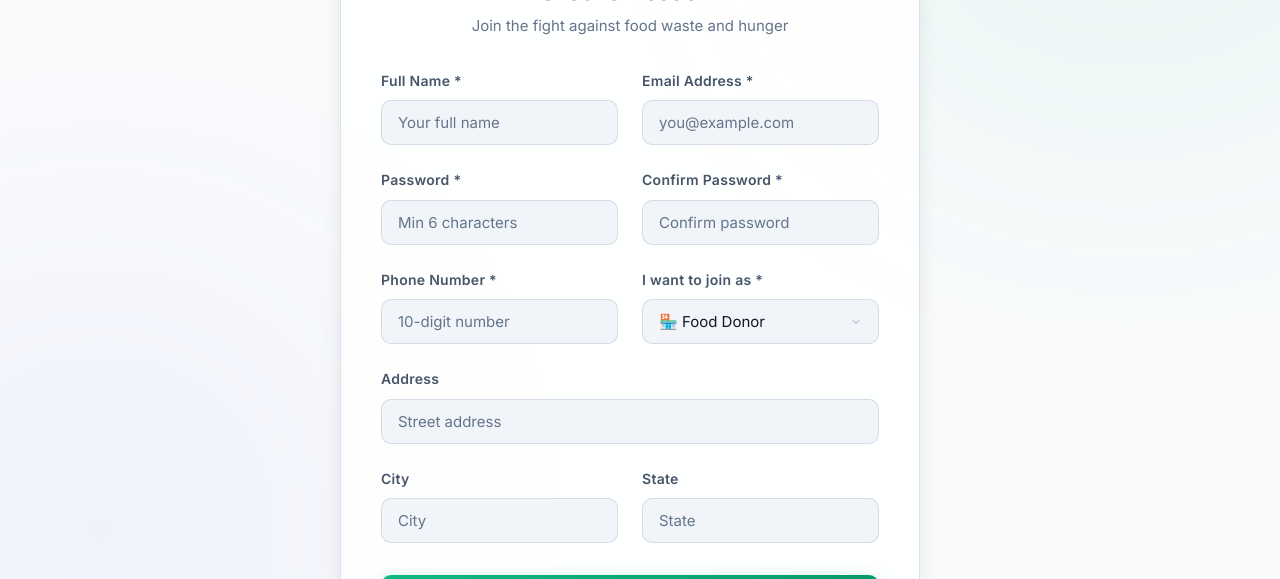
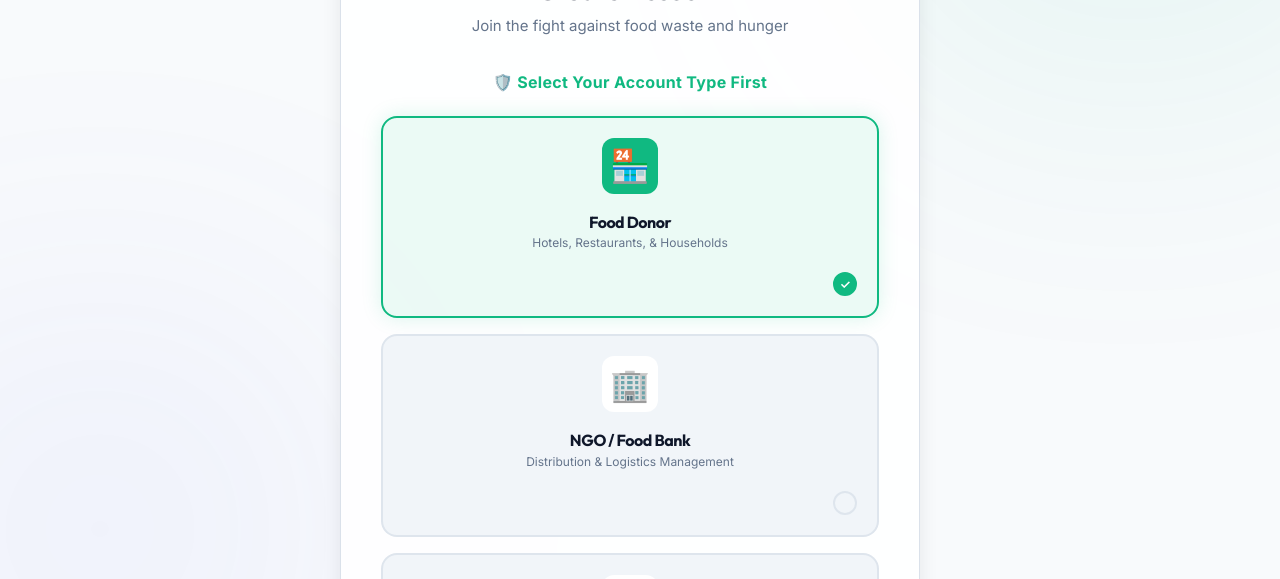
Before and after one commit to BTKcreations/Food_Management_For_NGO_and_Donar, a React (Vite) app in the folder client/: page /register in a window 1280 px wide. Shown: the part 221-800 px from the top of the page. Built offline with nearby package versions, Linux system fonts and the light colour scheme; no server answers.

Commit message:
feat: implement donation creation flow with multi-item basket support and associated UI styling

```diff
--- a/client/src/pages/Auth.css
+++ b/client/src/pages/Auth.css
@@ -115,8 +115,98 @@
   text-decoration: underline;
 }
 
+/* ========== ROLE SELECTOR ========== */
+.role-grid {
+  display: grid;
+  grid-template-columns: 1fr;
+  gap: 1rem;
+}
+
+.role-card {
+  display: flex;
+  align-items: center;
+  gap: 1.25rem;
+  padding: 1.25rem;
+  background: var(--bg-tertiary);
+  border: 2px solid var(--border-light);
+  border-radius: var(--radius-lg);
+  cursor: pointer;
+  transition: all var(--transition-normal);
+  position: relative;
+  overflow: hidden;
+}
+
+.role-card:hover {
+  background: var(--bg-secondary);
+  border-color: var(--primary-light);
+  transform: translateY(-2px);
+}
+
+.role-card.active {
+  background: rgba(16, 185, 129, 0.08);
+  border-color: var(--primary);
+  box-shadow: 0 0 20px rgba(16, 185, 129, 0.15);
+}
+
+.role-icon {
+  font-size: 2rem;
+  width: 56px;
+  height: 56px;
+  background: var(--bg-secondary);
+  border-radius: 12px;
+  display: flex;
+  align-items: center;
+  justify-content: center;
+  flex-shrink: 0;
+  transition: all var(--transition-normal);
+}
+
+.role-card.active .role-icon {
+  background: var(--primary);
+  color: white;
+}
+
+.role-info h3 {
+  font-size: 1rem;
+  margin-bottom: 2px;
+  color: var(--text-primary);
+}
+
+.role-info p {
+  font-size: 0.75rem;
+  color: var(--text-muted);
+  margin-bottom: 0;
+}
+
+.role-check {
+  margin-left: auto;
+  width: 24px;
+  height: 24px;
+  border-radius: 50%;
+  border: 2px solid var(--border-light);
+  display: flex;
+  align-items: center;
+  justify-content: center;
+  color: transparent;
+  font-size: 12px;
+  font-weight: 800;
+  transition: all var(--transition-normal);
+}
+
+.role-card.active .role-check {
+  background: var(--primary);
+  border-color: var(--primary);
+  color: white;
+}
+
 @media (max-width: 768px) {
   .auth-card {
     padding: 1.5rem;
   }
 }
+
+@media (min-width: 500px) {
+  .role-grid {
+    grid-template-columns: 1fr;
+  }
+}
--- a/client/src/pages/CreateDonation.jsx
+++ b/client/src/pages/CreateDonation.jsx
@@ -211,10 +211,7 @@ export default function CreateDonation() {
                             <label className="form-label" style={{ fontSize: '0.75rem' }}>Qty / Weight</label>
                             <input type="text" className="form-input" placeholder="e.g. 2 kg, 1 box" value={itemQuantity} onChange={e => setItemQuantity(e.target.value)} />
                           </div>
-                          <div className="form-group" style={{ marginBottom: 0 }}>
-                            <label className="form-label" style={{ fontSize: '0.75rem' }}>Servings</label>
-                            <input type="number" className="form-input" placeholder="0" value={itemServings} onChange={e => setItemServings(e.target.value)} />
-                          </div>
+
                         </div>
 
                         <div className="form-row" style={{ gap: '0.75rem', marginBottom: '1.5rem' }}>
@@ -249,18 +246,7 @@ export default function CreateDonation() {
           </p>
 
           <div className="form-row">
-            <div className="form-group">
-              <label className="form-label" htmlFor="foodType">Collective Food Category *</label>
-              <select id="foodType" name="foodType" className="form-select" value={formData.foodType} onChange={handleChange}>
-                <option value="cooked">🍛 Cooked Food</option>
-                <option value="raw">🥬 Raw Ingredients</option>
-                <option value="packaged">📦 Packaged Food</option>
-                <option value="beverages">🥤 Beverages</option>
-                <option value="bakery">🍞 Bakery Items</option>
-                <option value="fruits_vegetables">🍎 Fruits & Vegetables</option>
-                <option value="other">🍽️ Other</option>
-              </select>
-            </div>
+
             <div className="form-group">
               <label className="form-label" htmlFor="urgency">Urgency Level</label>
               <select id="urgency" name="urgency" className="form-select" value={formData.urgency} onChange={handleChange}>
--- a/client/src/pages/Register.jsx
+++ b/client/src/pages/Register.jsx
@@ -59,6 +59,49 @@ export default function Register() {
             <p>Join the fight against food waste and hunger</p>
           </div>
 
+          <div className="role-selector-container animate-fade-in" style={{ marginBottom: '2.5rem' }}>
+            <label className="form-label" style={{ textAlign: 'center', fontSize: '1rem', marginBottom: '1.25rem', color: 'var(--primary)', fontWeight: 700 }}>
+              🛡️ Select Your Account Type First
+            </label>
+            <div className="role-grid">
+              <div
+                className={`role-card ${formData.role === 'donor' ? 'active' : ''}`}
+                onClick={() => setFormData(prev => ({ ...prev, role: 'donor' }))}
+              >
+                <div className="role-icon">🏪</div>
+                <div className="role-info">
+                  <h3>Food Donor</h3>
+                  <p>Hotels, Restaurants, & Households</p>
+                </div>
+                <div className="role-check">✓</div>
+              </div>
+
+              <div
+                className={`role-card ${formData.role === 'ngo' ? 'active' : ''}`}
+                onClick={() => setFormData(prev => ({ ...prev, role: 'ngo' }))}
+              >
+                <div className="role-icon">🏢</div>
+                <div className="role-info">
+                  <h3>NGO / Food Bank</h3>
+                  <p>Distribution & Logistics Management</p>
+                </div>
+                <div className="role-check">✓</div>
+              </div>
+
+              <div
+                className={`role-card ${formData.role === 'receiver' ? 'active' : ''}`}
+                onClick={() => setFormData(prev => ({ ...prev, role: 'receiver' }))}
+              >
+                <div className="role-icon">🏠</div>
+                <div className="role-info">
+                  <h3>Receiver</h3>
+                  <p>Shelters & Community Kitchens</p>
+                </div>
+                <div className="role-check">✓</div>
+              </div>
+            </div>
+          </div>
+
           {error && <div className="alert alert-error">{error}</div>}
 
           <form onSubmit={handleSubmit} className="auth-form">
@@ -88,14 +131,6 @@ export default function Register() {
               <div className="form-group">
                 <label className="form-label" htmlFor="phone">Phone Number *</label>
                 <input id="phone" type="tel" name="phone" className="form-input" placeholder="10-digit number" value={formData.phone} onChange={handleChange} required />
-              </div>
-              <div className="form-group">
-                <label className="form-label" htmlFor="role">I want to join as *</label>
-                <select id="role" name="role" className="form-select" value={formData.role} onChange={handleChange}>
-                  <option value="donor">🏪 Food Donor</option>
-                  <option value="ngo">🏢 NGO / Food Bank</option>
-                  <option value="receiver">🏠 Receiver / Community Kitchen</option>
-                </select>
               </div>
             </div>
 
```
Also changed, not shown: 1 other file (tests, documents, lock files or other folders).
